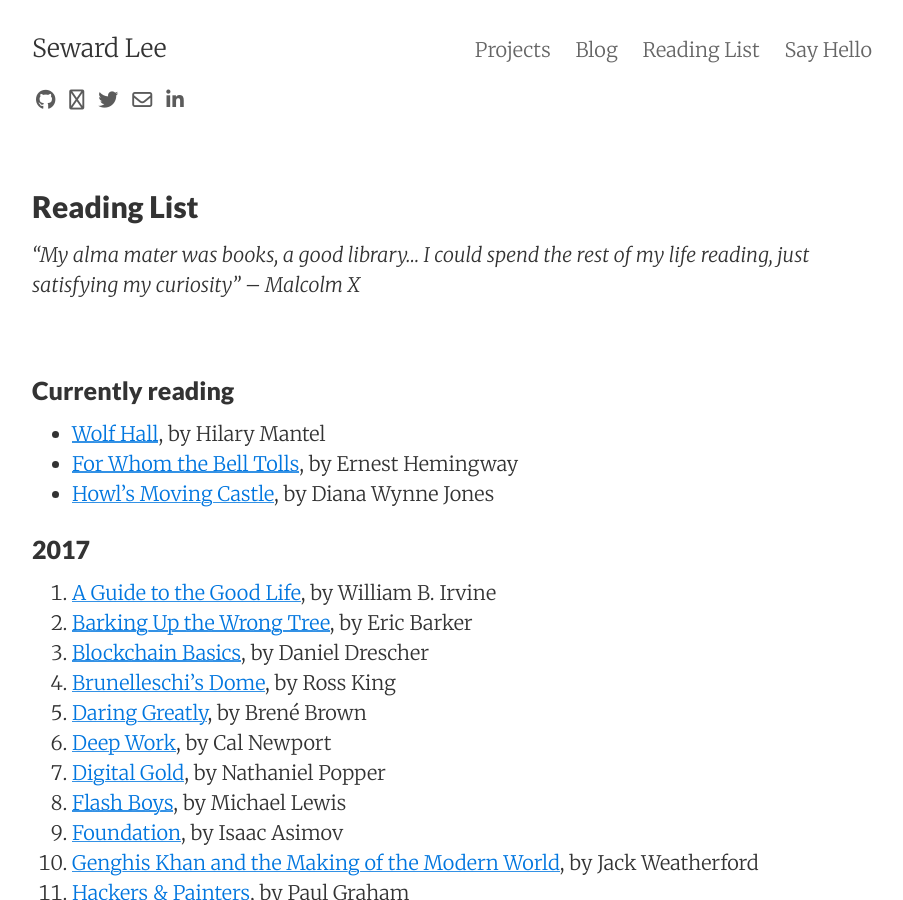
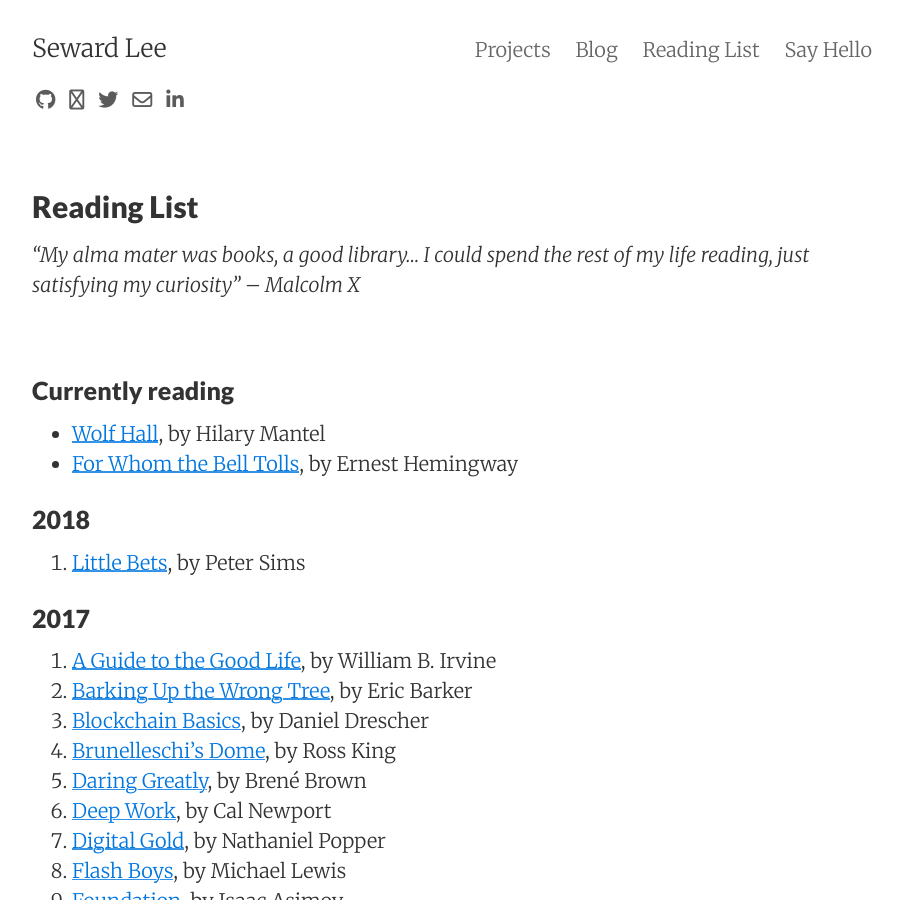
Before and after one commit to sewardlee337/sewardlee337.github.io, a Jekyll site: the page built from readinglist.md, in a window 1280 px wide and 900 px high. Shown: the whole window, without its empty margins (188-1091 px from the left). Built offline with Jekyll 4.4.1, drawn with Linux system fonts in a browser that asks for light colours; nearby versions of some CDN libraries.

Commit message:
Update reading list

```diff
--- a/readinglist.md
+++ b/readinglist.md
@@ -14,7 +14,10 @@
 
 * [Wolf Hall](https://www.amazon.com/Wolf-Hall-Novel-Hilary-Mantel-ebook/dp/B002UZ5K4Y/ref=sr_1_1?ie=UTF8&qid=1514154163&sr=8-1&keywords=wolf+hall), by Hilary Mantel
 * [For Whom the Bell Tolls](https://www.amazon.com/Whom-Bell-Tolls-Scribner-Classics-ebook/dp/B000FC0OOU/ref=sr_1_1?s=digital-text&ie=UTF8&qid=1514154205&sr=1-1&keywords=for+whom+the+bells+toll), by Ernest Hemingway
-* [Howl's Moving Castle](https://www.amazon.com/Howls-Moving-Castle-Book-ebook/dp/B008LV8TSU/ref=sr_1_1?s=digital-text&ie=UTF8&qid=1514154353&sr=1-1&keywords=howl%27s+moving+castle), by Diana Wynne Jones
+
+### 2018
+
+1. [Little Bets](https://www.amazon.com/dp/B0043RSJTU/ref=dp-kindle-redirect?_encoding=UTF8&btkr=1), by Peter Sims
 
 
 ### 2017
```
